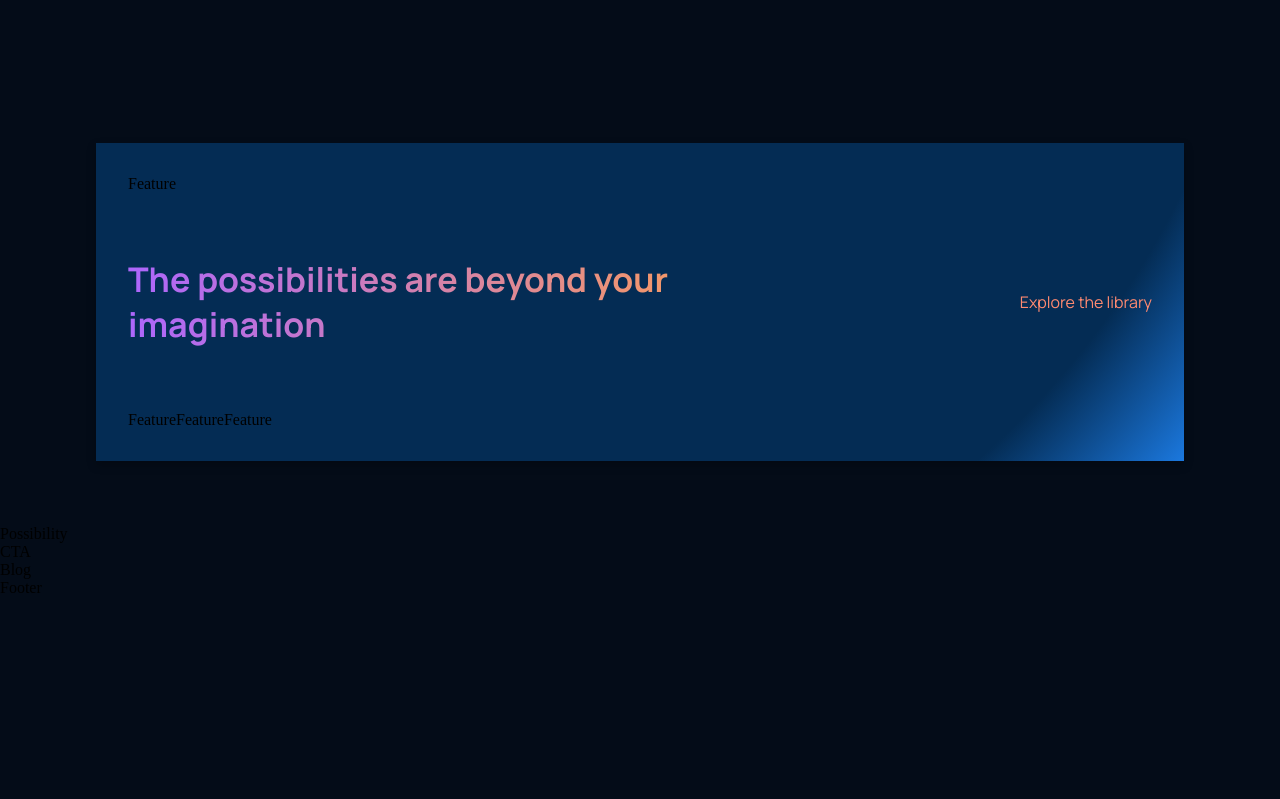
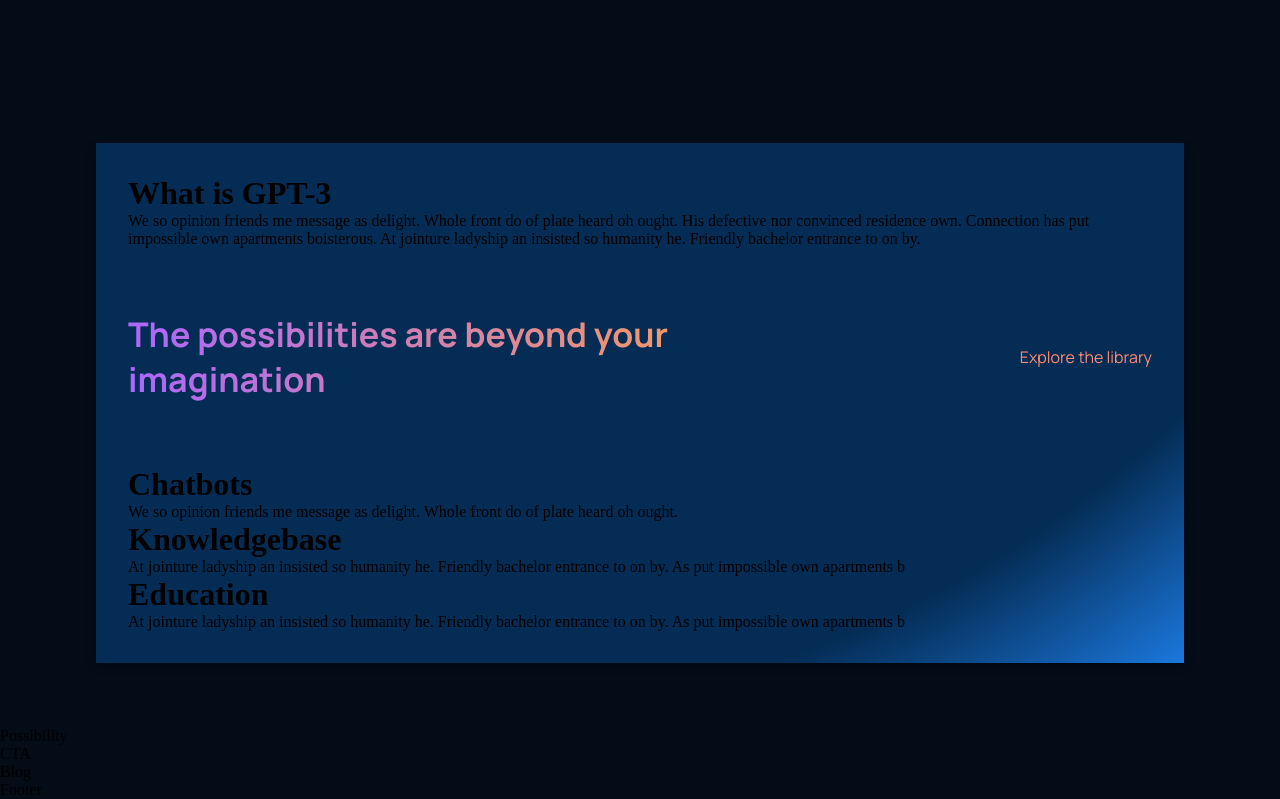
Before and after one commit to SaadJamilAkhtar/react-modern-ui, a React (Create React App) app: page / in a window 1280 px wide. Shown: the part 952-1751 px from the top of the page. Before the commit the page ends 1549 px from the top, so only its background shows below. Built offline with nearby package versions, Linux system fonts and the light colour scheme.

Commit message:
Added Feature content

```diff
--- a/src/components/feature/Feature.jsx
+++ b/src/components/feature/Feature.jsx
@@ -1,10 +1,16 @@
 import React from 'react';
 import './feature.css';
 
-function Feature(props) {
+function Feature({title, text}) {
     return (
-        <div>
-            Feature
+        <div className="gpt3__feature-container__feature">
+            <div className="gpt3__feature-container__feature-title">
+                <div/>
+                <h1>{title}</h1>
+            </div>
+            <div className="gpt3__feature-container_feature-text">
+                {text}
+            </div>
         </div>
     );
 }
--- a/src/containers/whatGPT3/WhatGPT3.jsx
+++ b/src/containers/whatGPT3/WhatGPT3.jsx
@@ -6,16 +6,28 @@
     return (
         <div className="gpt3__whatgpt3 section__margin">
             <div className="gpt3__whatgpt3-feature">
-                <Feature/>
+                <Feature
+                    title={'What is GPT-3'}
+                    text={'We so opinion friends me message as delight. Whole front do of plate heard oh ought. His defective nor convinced residence own. Connection has put impossible own apartments boisterous. At jointure ladyship an insisted so humanity he. Friendly bachelor entrance to on by.'}
+                />
             </div>
             <div className="gpt3__whatgpt3-heading">
                 <h1 className="gradient__text">The possibilities are beyond your imagination</h1>
                 <p>Explore the library</p>
             </div>
             <div className="gpt3__whatgpt3-container">
-                <Feature/>
-                <Feature/>
-                <Feature/>
+                <Feature
+                    title="Chatbots"
+                    text="We so opinion friends me message as delight. Whole front do of plate heard oh ought."
+                />
+                <Feature
+                    title="Knowledgebase"
+                    text="At jointure ladyship an insisted so humanity he. Friendly bachelor entrance to on by. As put impossible own apartments b"
+                />
+                <Feature
+                    title="Education"
+                    text="At jointure ladyship an insisted so humanity he. Friendly bachelor entrance to on by. As put impossible own apartments b"
+                />
             </div>
         </div>
     );
```
